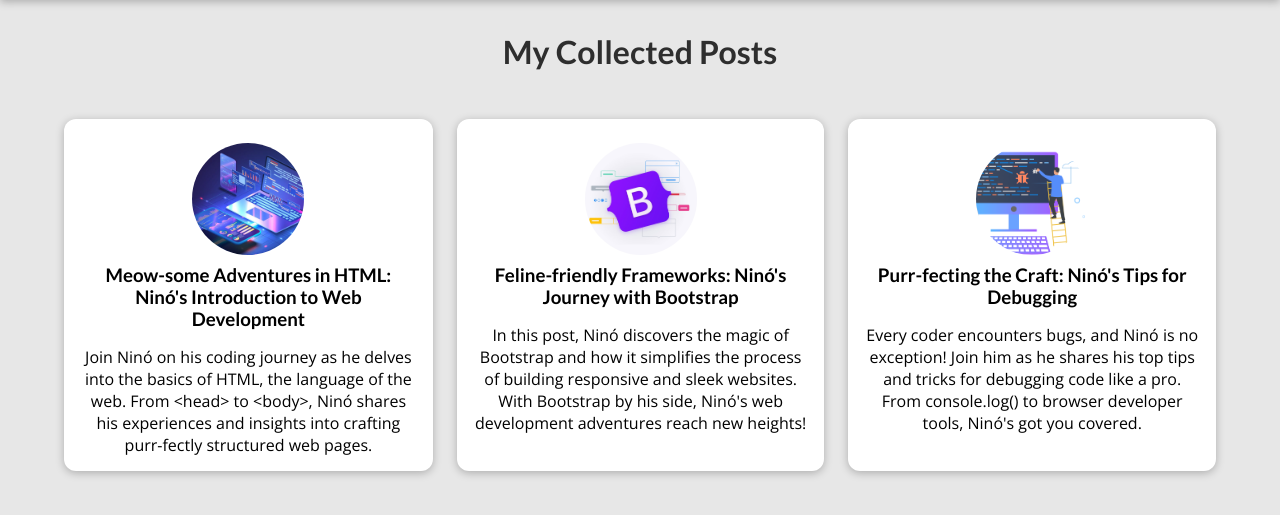
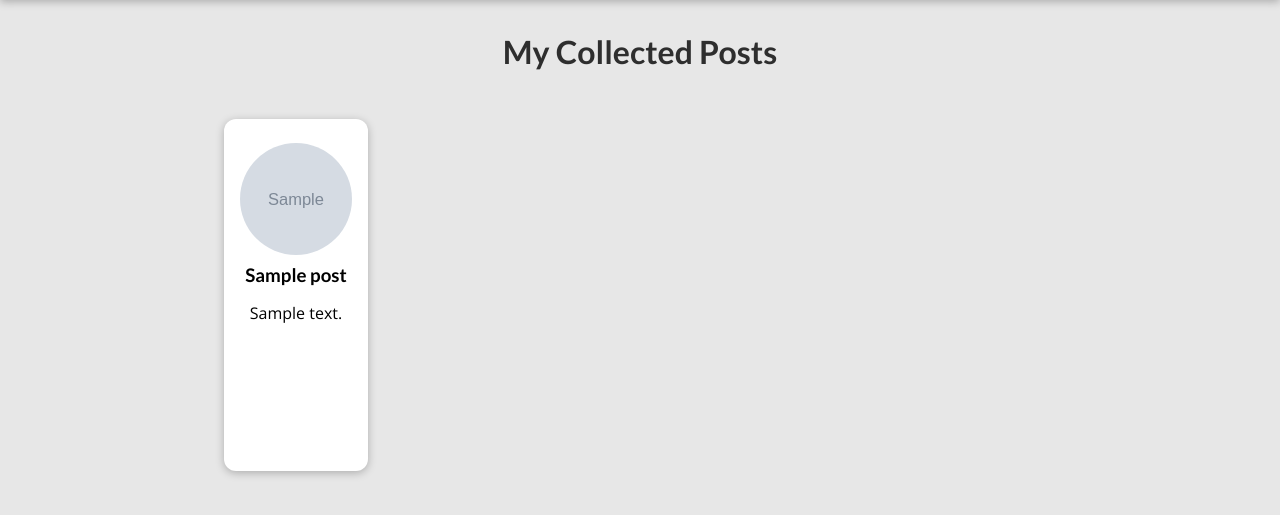
Before and after one commit to azabarnahaju/django-blog, a Django app: page /posts in a window 1280 px wide. Shown: the part 80-595 px from the top of the page. Run offline with Django 5.2, Linux system fonts and the light colour scheme; tables that the repository leaves empty hold one stand-in row (values such as "Sample post"); grey boxes marked "Sample" are stand-in pictures.

Commit message:
Modify admin view, page views and add tags to posts

```diff
--- a/blog/models.py
+++ b/blog/models.py
@@ -9,10 +9,18 @@ class Author(models.Model):
     last_name = models.CharField(max_length=100)
     email_address = models.EmailField(unique=True)
 
+    def full_name(self):
+        return f'{self.first_name} {self.last_name}'
+
+    def __str__(self):
+        return self.full_name()
+
 
 class Tag(models.Model):
     caption = models.CharField(max_length=20)
 
+    def __str__(self):
+        return self.caption
 
 class Post(models.Model):
     title = models.CharField(max_length=150)
@@ -23,3 +31,6 @@ class Post(models.Model):
     excerpt = models.CharField(max_length=300)
     tags = models.ManyToManyField(Tag)
     slug = models.SlugField(unique=True, db_index=True)     # db_index is already set to True because of the SlugField and because of the unique attribute
+
+    def __str__(self):
+        return f'{self.title} by {self.author}'
--- a/blog/views.py
+++ b/blog/views.py
@@ -1,74 +1,27 @@
-from django.shortcuts import render
+from django.shortcuts import render, get_object_or_404
 from datetime import date
+from .models import Post
 
 # Create your views here.
 
-all_posts = [
-    {
-        "slug": "introduction-to-web-development",
-        "image": "web-dev.jpg",
-        "author": "Ninó",
-        "date": date(2024, 5, 14),
-        "title": "Meow-some Adventures in HTML: Ninó's Introduction to Web Development",
-        "excerpt": "Join Ninó on his coding journey as he delves into the basics of HTML, the language of the web. From <head> to <body>, Ninó shares his experiences and insights into crafting purr-fectly structured web pages.",
-        "content": """
-            Embark on an exciting journey with Ninó as he takes his first steps into the world of web development through HTML. With eager eyes and a curious mind, Ninó immerses himself in the
-            foundational elements of HTML, understanding how each tag contributes to the structure and functionality of a webpage. From the <head> section where metadata resides to the <body> where content
-            comes alive, Ninó explores the intricacies of HTML, marveling at its simplicity and power. With each line of code, Ninó not only learns the syntax of HTML but also gains a deeper appreciation for the art of
-             crafting purr-fectly structured web pages. As he shares his experiences and insights, Ninó invites fellow felines and humans alike to join him on this meow-some adventure in web development. Together, let's
-             uncover the wonders of HTML and unleash our creativity on the digital canvas of the web.
-            """,
-    },
-    {
-        "slug": "introduction-to-bootstrap",
-        "image": "bootstrap.jpg",
-        "author": "Ninó",
-        "date": date(2024, 4, 14),
-        "title": "Feline-friendly Frameworks: Ninó's Journey with Bootstrap",
-        "excerpt": "In this post, Ninó discovers the magic of Bootstrap and how it simplifies the process of building responsive and sleek websites. With Bootstrap by his side, Ninó's web development adventures reach new heights!",
-        "content": """
-            Embark on a thrilling journey with Ninó as he delves into the world of web development with Bootstrap.
-            In this enlightening post, Ninó shares his experience of discovering the magic of Bootstrap and how it revolutionizes the process of creating responsive and sleek websites.
-            With its intuitive grid system, pre-designed components, and extensive library of CSS and JavaScript plugins, Bootstrap becomes Ninó's trusted companion in his quest to craft visually stunning
-            and user-friendly web experiences. With Bootstrap's powerful features and flexible layout options, Ninó's web development adventures soar to new heights. From effortlessly designing mobile-friendly
-            interfaces to streamlining the implementation of complex features, Ninó finds himself empowered to bring his creative visions to life with ease. Join Ninó as he unlocks the full potential of
-            Bootstrap and embraces the endless possibilities it offers for creating feline-friendly websites that captivate and delight users worldwide.
-            """,
-    },
-    {
-        "slug": "tips-for-debugging",
-        "image": "debugging.png",
-        "author": "Ninó",
-        "date": date(2024, 4, 21),
-        "title": "Purr-fecting the Craft: Ninó's Tips for Debugging",
-        "excerpt": "Every coder encounters bugs, and Ninó is no exception! Join him as he shares his top tips and tricks for debugging code like a pro. From console.log() to browser developer tools, Ninó's got you covered.",
-        "content": """
-            Join Ninó as he ventures into the realm of debugging, armed with a feline's intuition and a coder's determination.
-            In this enlightening post, Ninó shares invaluable insights and techniques honed through countless hours of debugging adventures.
-            From the timeless classic of using console.log() to the sophisticated tools of browser developer consoles, Ninó unveils his arsenal of debugging tricks to help fellow coders
-            tackle bugs with confidence. With Ninó's guidance, navigating through the maze of errors becomes less daunting and more empowering.
-            Whether you're a seasoned developer or a coding novice, Ninó's tips for debugging will equip you with the skills and strategies needed to unravel even the trickiest of bugs.
-            So grab your keyboard and join Ninó on this quest to purr-fect the craft of debugging and unleash your coding potential!
-            """,
-    }
-]
 
 def index(request):
-    sorted_posts = sorted(all_posts, key=lambda post: post["date"])
-    latest_posts = sorted_posts[-3:]
+    latest_posts = Post.objects.all().order_by('-date')[:3]     # since this is all converted into SQL, negative slicing does not work here!
     return render(request, 'blog/index.html', {
         "posts": latest_posts
     })
 
 
 def posts(request):
+    all_posts = Post.objects.all().order_by('-date')
     return render(request, 'blog/all-posts.html', {
         "all_posts": all_posts
     })
 
 
 def post_detail(request, slug):
-    identified_post = next(post for post in all_posts if post['slug'] == slug)
+    identified_post = get_object_or_404(Post, slug=slug)
     return render(request, "blog/post-detail.html", {
-        "post": identified_post
+        "post": identified_post,
+        "post_tags": identified_post.tags.all(),
     })
```
Also changed, not shown: blog/admin.py (+8 -1 lines), blog/static/blog/post-detail.css (+8 -0 lines), blog/templates/blog/post-detail.html (+6 -1 lines).
